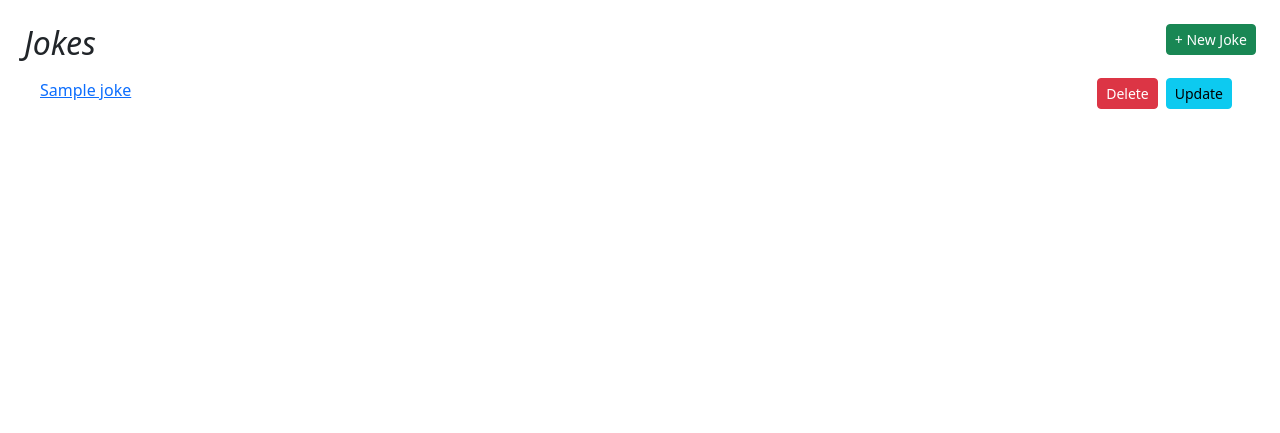
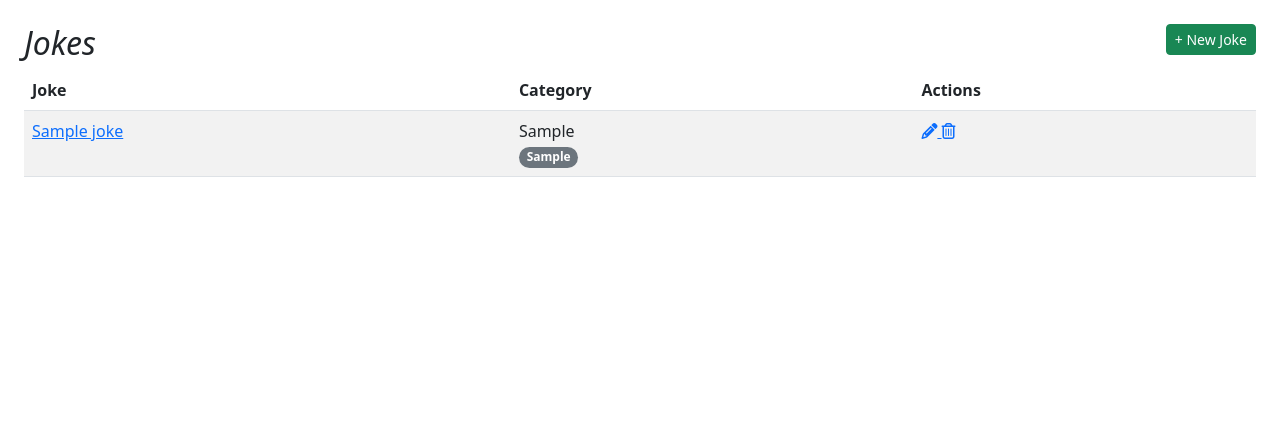
Before and after one commit to Kabolcs/djangojokes.com, a Django app: page /jokes/ in a window 1280 px wide. Shown: the part 187-620 px from the top of the page. Run offline with Django 5.2, Linux system fonts and the light colour scheme; tables that the repository leaves empty hold one stand-in row (values such as "Sample post"); some libraries are stand-ins or nearby versions.

Commit message:
temp upd

```diff
--- a/common/templates/jokes/joke_list.html
+++ b/common/templates/jokes/joke_list.html
@@ -8,13 +8,40 @@
   <h2>Jokes</h2>
   <ul class="list-group list-group-flush mb-3">
     {% for joke in joke_list %}
-      <li class="list-group-item">
-        <a href="{{ joke.get_absolute_url }}">{{ joke.question }}</a>
-        <a href="{% url 'jokes:update' joke.pk %}"
-          class="btn btn-info btn-sm float-end me-2">Update</a>
-        <a href="{% url 'jokes:delete' joke.pk %}"
-          class="btn btn-danger btn-sm float-end me-2">Delete</a>
-      </li>
+    <div class="table-responsive">
+    <table class="table table-striped" style="min-width: 500px">
+      <thead>
+        <tr>
+          <th>Joke</th><th>Category</th><th>Actions</th>
+        </tr>
+      </thead>
+      <tbody>
+        {% for joke in joke_list %}
+          <tr>
+            <td>
+              <a href="{{ joke.get_absolute_url }}">{{ joke.question }}</a>
+            </td>
+            <td>
+              {{ joke.category.category }}<br>
+              {% for tag in joke.tags.all %}
+                <span class="badge rounded-pill bg-secondary">
+                  {{ tag.tag }}
+                </span>
+              {% endfor %}
+            </td>
+            <td>
+              <a href="{% url 'jokes:update' joke.slug %}">
+                <i class="fas fa-pencil-alt"></i>
+              </a>
+              <a href="{% url 'jokes:delete' joke.slug %}">
+                <i class="far fa-trash-alt"></i>
+              </a>
+            </td>
+          </tr>
+        {% endfor %}
+      </tbody>
+    </table>
+  </div>
     {% endfor %}
   </ul>
 {% endblock %}
```
Also changed, not shown: common/templates/jokes/joke_detail.html (+15 -0 lines).
